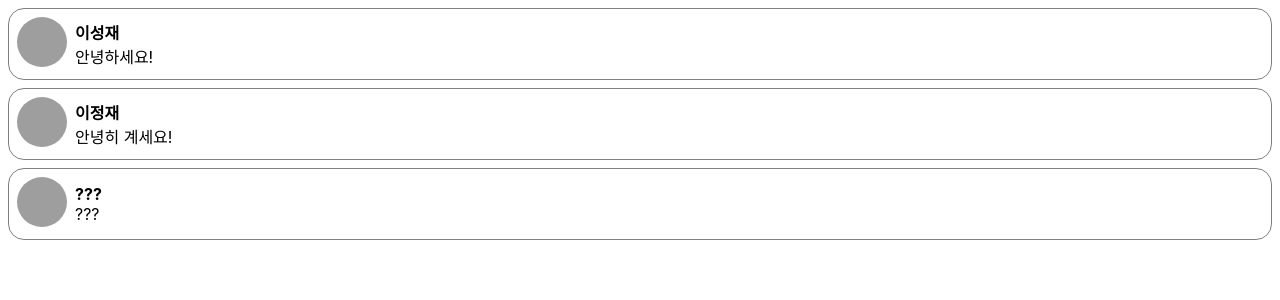
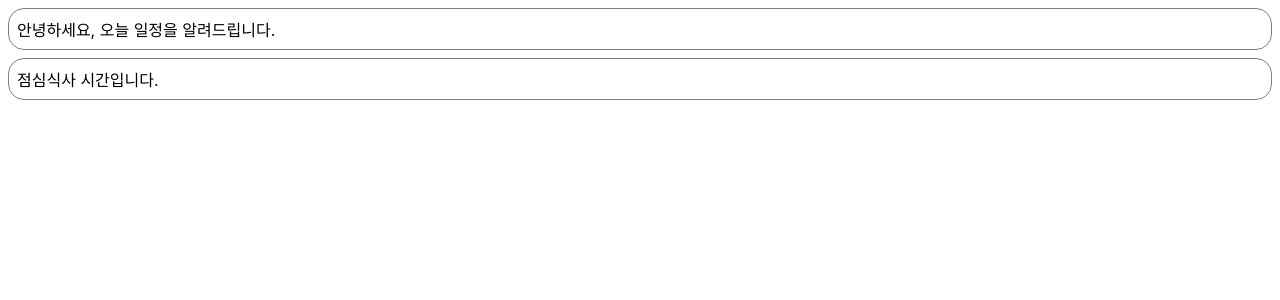
Before and after one commit to JavaScript-221B/react-basic, a React (Create React App) app in the folder lsj/my-app/: page / in a window 1280 px wide. Shown: the top 300 px of the page. Built offline with nearby package versions, Linux system fonts and the light colour scheme; grey boxes are pictures that could not be loaded.

Commit message:
Add: state 사용하기

```diff
--- /dev/null
+++ b/lsj/my-app/src/chapter_06/Notification.css
@@ -0,0 +1,10 @@
+.wrapper {
+  margin: 8px;
+  padding: 8px;
+  display: flex;
+  border: 1px solid grey;
+  border-radius: 16px;
+}
+.messageText {
+  font-size: 16px;
+}
--- /dev/null
+++ b/lsj/my-app/src/chapter_06/Notification.tsx
@@ -0,0 +1,37 @@
+import React from "react";
+import "./Notification.css";
+
+type NotificationProps = {
+  id: number;
+  message: string;
+};
+type NotificationState = {
+  state: any;
+};
+
+class Notification extends React.Component<
+  NotificationProps,
+  NotificationState
+> {
+  componentDidMount() {
+    console.log(`${this.props.id} componentDidMount() called`);
+  }
+
+  componentDidUpdate() {
+    console.log(`${this.props.id} componentDidUpdate() called`);
+  }
+
+  componentWillUnmount() {
+    console.log(`${this.props.id} componentWillUnmount() called`);
+  }
+
+  render() {
+    return (
+      <div className="wrapper">
+        <span className="messageText">{this.props.message}</span>
+      </div>
+    );
+  }
+}
+
+export default Notification;
--- /dev/null
+++ b/lsj/my-app/src/chapter_06/NotificationList.tsx
@@ -0,0 +1,73 @@
+import React from "react";
+import Notification from "./Notification";
+
+type NotificationType = {
+  id: number;
+  message: string;
+};
+type NotificationListProps = {
+  props?: any;
+};
+type NotificationListState = {
+  notifications: NotificationType[];
+};
+
+const reservedNotifications: NotificationType[] = [
+  {
+    id: 1,
+    message: "안녕하세요, 오늘 일정을 알려드립니다.",
+  },
+  {
+    id: 2,
+    message: "점심식사 시간입니다.",
+  },
+  {
+    id: 3,
+    message: "이제 곧 미팅이 시작됩니다.",
+  },
+];
+
+var timer: NodeJS.Timer;
+
+class NotificationList extends React.Component<
+  NotificationListProps,
+  NotificationListState
+> {
+  state: NotificationListState = {
+    notifications: [],
+  };
+
+  componentDidMount() {
+    const { notifications } = this.state;
+    timer = setInterval(() => {
+      if (notifications.length < reservedNotifications.length) {
+        const index = notifications.length;
+        notifications.push(reservedNotifications[index]);
+        this.setState({ notifications });
+      } else {
+        this.setState({
+          notifications: [],
+        });
+        clearInterval(timer);
+      }
+    }, 2000);
+  }
+
+  render() {
+    return (
+      <div>
+        {this.state.notifications.map((notification) => {
+          return (
+            <Notification
+              key={notification.id}
+              id={notification.id}
+              message={notification.message}
+            />
+          );
+        })}
+      </div>
+    );
+  }
+}
+
+export default NotificationList;
--- a/lsj/my-app/src/index.tsx
+++ b/lsj/my-app/src/index.tsx
@@ -6,16 +6,13 @@ import reportWebVitals from "./reportWebVitals";
 import Library from "./chapter_03/Library";
 import Clock from "./chapter_04/Clock";
 import CommentList from "./chapter_05/CommentList";
+import NotificationList from "./chapter_06/NotificationList";
 
 const root = ReactDOM.createRoot(
   document.getElementById("root") as HTMLElement
 );
 
-root.render(
-  <React.StrictMode>
-    <CommentList />
-  </React.StrictMode>
-);
+root.render(<NotificationList />);
 
 // If you want to start measuring performance in your app, pass a function
 // to log results (for example: reportWebVitals(console.log))
```
Also changed, not shown: lsj/my-app/tsconfig.json (+3 -9 lines).
